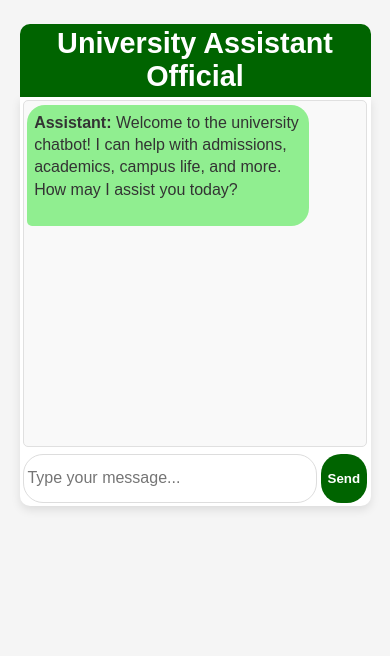
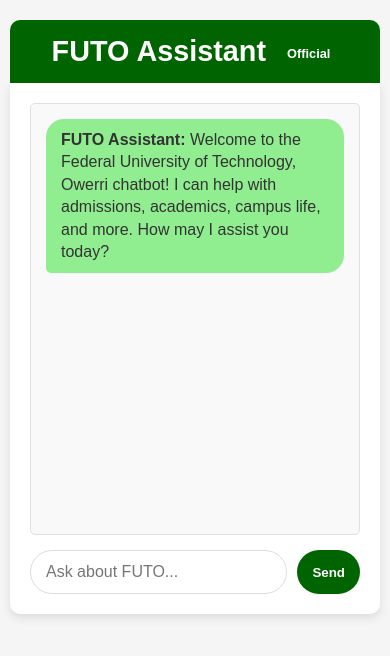
Before and after one commit to GunroarCannon/FUTO_chatbot, a website: page index.html in a window 390 px wide. Drawn offline with nearby package versions, Linux system fonts and the light colour scheme.

Commit message:
Update index.html

```diff
--- a/index.html
+++ b/index.html
@@ -3,10 +3,11 @@
 <head>
     <meta charset="UTF-8">
     <meta name="viewport" content="width=device-width, initial-scale=1.0">
-    <title>University Chat Assistant</title>
+    <title>FUTO Chat Assistant</title>
+    <!-- Add Bootstrap Icons -->
     <link rel="stylesheet" href="https://cdn.jsdelivr.net/npm/bootstrap-icons@1.11.3/font/bootstrap-icons.min.css">
     <style>
-        /* Updated Chatbot Styles */
+        /* Chatbot Specific Styles */
         body {
             font-family: 'Poppins', sans-serif;
             margin: 0;
@@ -15,15 +16,15 @@
         }
 
         .chat-container {
-            max-width: 90%;
+            max-width: 800px;
             margin: 20px auto;
-            padding: 2%;
+            padding: 20px;
         }
 
         .chat-header {
-            background-color: #006400;
+            background-color: #006400; /* Dark green */
             color: white;
-            padding: 2%;
+            padding: 15px;
             border-radius: 10px 10px 0 0;
             text-align: center;
         }
@@ -37,33 +38,32 @@
             background-color: white;
             border-radius: 0 0 10px 10px;
             box-shadow: 0 4px 10px rgba(0, 0, 0, 0.1);
-            padding: 2%;
+            padding: 20px;
         }
 
         .chat-log {
-            height: 60vh;
+            height: 400px;
             overflow-y: auto;
             border: 1px solid #e0e0e0;
             border-radius: 5px;
-            padding: 2%;
-            margin-bottom: 2%;
+            padding: 15px;
+            margin-bottom: 15px;
             background-color: #f9f9f9;
         }
 
         .user-message, .bot-message {
             margin-bottom: 12px;
-            padding: 2%;
+            padding: 10px 15px;
             border-radius: 18px;
             width: fit-content;
             display: block;
             max-width: 80%;
             word-wrap: break-word;
             line-height: 1.4;
-            position: relative;
         }
 
         .user-message {
-            background-color: #228B22;
+            background-color: #228B22; /* Forest green */
             color: white;
             text-align: right;
             margin-left: auto;
@@ -71,28 +71,27 @@
         }
 
         .bot-message {
-            background-color: #90EE90;
+            background-color: #90EE90; /* Light green */
             color: #333;
             text-align: left;
             margin-right: auto;
             border-bottom-left-radius: 5px;
-            padding-bottom: 25px;
+            position: relative;
         }
 
         .message-actions {
-            position: absolute;
-            right: 8px;
-            bottom: 8px;
             display: flex;
             gap: 8px;
+            margin-top: 8px;
+            justify-content: flex-end;
         }
 
         .action-btn {
-            background: rgba(0, 0, 0, 0.1);
+            background: rgba(0,0,0,0.1);
             border: none;
             border-radius: 50%;
-            width: 24px;
-            height: 24px;
+            width: 28px;
+            height: 28px;
             display: flex;
             align-items: center;
             justify-content: center;
@@ -101,12 +100,17 @@
         }
 
         .action-btn:hover {
-            background: rgba(0, 0, 0, 0.2);
+            background: rgba(0,0,0,0.2);
+        }
+
+        .loading-text {
+            color: #666;
+            font-style: italic;
         }
 
         #loading {
             font-style: italic;
-            color: #665;
+            color: #666;
             margin-bottom: 10px;
             text-align: center;
         }
@@ -117,25 +121,20 @@
 
         .chat-input {
             display: flex;
-            gap: 2%;
-            align-itemds: center;
-        }
-
-        .chat-input {
-    display: flex;
-    gap: 2%; /* Changed from 10px to 2% */
+            gap: 10px;
         }
 
         .chat-input input {
             flex: 1;
-    padding: 2%; /* Changed from 12px 15px to 2% */
+            padding: 12px 15px;
             border: 1px solid #ddd;
             border-radius: 25px;
             font-size: 1rem;
+            min-width: 0; /* Fix for mobile overflow */
         }
 
         .chat-input button {
-    padding: 2% 4%; /* Changed from 12px 25px to 2% 4% */
+            padding: 12px 20px; /* Reduced padding for mobile */
             background-color: #006400; /* Dark green */
             color: white;
             border: none;
@@ -143,69 +142,59 @@
             cursor: pointer;
             font-weight: bold;
             transition: background-color 0.3s;
+            white-space: nowrap; /* Prevent text wrapping */
         }
 
         .chat-input button:hover {
             background-color: #004d00; /* Darker green */
         }
 
-
-        #user-input {
-            flex: 1;
-            padding: 2%;
-            border: 1px solid #ddd;
-            border-radius: 20px;
-            font-size: 1rem;
-            resize: none;
-            min-height: 40px;
-            max-height: 120px;
-            overflow-y: auto;
-            line-height: 1.4;
+        /* Mobile responsiveness */
+        @media (max-width: 600px) {
+            .chat-container {
+                padding: 10px;
+                margin: 10px auto;
             }
 
-        #send-btn {
-            padding: 2% 4%;
+            .chat-input button {
+                padding: 12px 15px;
+            }
+
+            .user-message, .bot-message {
+                max-width: 90%;
+            }
+        }
+
+        /* FUTO branding elements */
+        .futo-badge {
+            display: inline-block;
             background-color: #006400;
             color: white;
-            border: none;
-            border-radius: 20px;
-            cursor: pointer;
-            font-weight: bold;
-            transition: background-color 0.3s;
-        }
-
-        @media (max-width: 600px) {
-            .chat-container { padding: 1%; }
-            .chat-header { padding: 1%; }
-            .chatbox { padding: 1%; }
-            .chat-log { height: 40vh; padding: 1%; }
-            .chat-input { gap: 1%; }
-            #user-input { padding: 1%; }
-            #send-btn { padding: 1% 2%; }
+            padding: 3px 8px;
+            border-radius: 4px;
+            font-size: 0.8rem;
+            margin-left: 5px;
+            vertical-align: middle;
         }
     </style>
 </head>
 <body>
+    <!-- Chatbot Section Only -->
     <div class="chat-container">
         <div class="chat-header">
-            <h2>University Assistant <span>Official</span></h2>
+            <h2>FUTO Assistant <span class="futo-badge">Official</span></h2>
         </div>
         <div class="chatbox">
-            <div id="chat-log" class="chat-log">
-                <div class="bot-message">
-                    <strong>Assistant:</strong> Welcome to the university chatbot!
-                    I can help with admissions, academics, campus life, and more.
-                    How may I assist you today?
-                </div>
-            </div>
+            <div id="chat-log" class="chat-log"></div>
             <div id="loading" class="hidden"><em>Loading...</em></div>
             <div class="chat-input">
-                <input id="user-input" placeholder="Type your message..."></textarea>
+                <input type="text" id="user-input" placeholder="Ask about FUTO...">
                 <button id="send-btn">Send</button>
             </div>
         </div>
     </div>
 
+    <!-- JavaScript -->
     <script>
         const chatLog = document.getElementById('chat-log');
         const userInput = document.getElementById('user-input');
@@ -213,21 +202,16 @@
         const loading = document.getElementById('loading');
         let timeoutId;
 
-        // Textarea auto-expand
-        userInput.addEventListener('input', function() {
-            this.style.height = 'auto';
-            this.style.height = Math.min(this.scrollHeight, 120) + 'px';
-        });
+        // Initial bot message
+        chatLog.innerHTML = `
+            <div class="bot-message">
+                <strong>FUTO Assistant:</strong> Welcome to the Federal University of Technology, Owerri chatbot!
+                I can help with admissions, academics, campus life, and more. How may I assist you today?
+            </div>
+        `;
 
-        // Handle Enter key (Shift+Enter for new line)
-        userInput.addEventListener('keydown', (e) => {
-            if (e.key === 'Enter' && !e.shiftKey) {
-                e.preventDefault();
-                sendMessage();
-            }
-        });
-
-        async function sendMessage(retryMessage = null) {
+        // Function to send user message to the server
+        async function sendMessage(retryMessage) {
             const message = retryMessage || userInput.value.trim();
             if (!message) return;
 
@@ -245,22 +229,32 @@
 
             loading.classList.remove('hidden');
             timeoutId = setTimeout(() => {
-                document.querySelector(`#${tempId} .loading-text`).textContent =
-                    "Checking network connection...";
+                const loadingElement = document.querySelector(`#${tempId} .loading-text`);
+                if (loadingElement) {
+                    loadingElement.textContent = "Checking network connection...";
+                }
             }, 5000);
 
             try {
-                // Simulated API call
-                const response = await new Promise(resolve => {
-                    setTimeout(() => resolve({
-                        response: "Failed to connect. Check internet connection.\n"
-                    }), 2000);
+                const response = await fetch('/chat', {
+                    method: 'POST',
+                    headers: {
+                        'Content-Type': 'application/json',
+                    },
+                    body: JSON.stringify({ message }),
                 });
 
                 clearTimeout(timeoutId);
+
+                if (!response.ok) {
+                    throw new Error('Network response was not ok');
+                }
+
+                const data = await response.json();
+
                 document.getElementById(tempId).outerHTML = `
                     <div class="bot-message">
-                        <strong>FUTO Assistant:</strong> ${response.response}
+                        <strong>FUTO Assistant:</strong> ${data.response}
                         <div class="message-actions">
                             <button class="action-btn" onclick="copyResponse(this)">
                                 <i class="bi bi-clipboard"></i>
@@ -272,11 +266,15 @@
                     </div>
                 `;
             } catch (error) {
+                console.error('Error:', error);
                 clearTimeout(timeoutId);
                 document.getElementById(tempId).outerHTML = `
                     <div class="bot-message">
-                        <strong>FUTO Assistant:</strong> Connection error
+                        <strong>FUTO Assistant:</strong> ${error.message || "Sorry, I'm having trouble connecting. Please try again later."}
                         <div class="message-actions">
+                            <button class="action-btn" onclick="copyResponse(this)">
+                                <i class="bi bi-clipboard"></i>
+                            </button>
                             <button class="action-btn" onclick="retry('${encodeURIComponent(message)}')">
                                 <i class="bi bi-arrow-clockwise"></i>
                             </button>
@@ -289,23 +287,40 @@
             }
         }
 
+        // Retry function
         window.retry = function(encodedMessage) {
             const message = decodeURIComponent(encodedMessage);
             sendMessage(message);
         }
 
+        // Copy response function
         window.copyResponse = function(button) {
-            const messageText = button.closest('.bot-message').querySelector('strong').nextSibling.textContent;
+            const messageElement = button.closest('.bot-message');
+            const messageText = Array.from(messageElement.childNodes)
+                .filter(node => node.nodeType === Node.TEXT_NODE)
+                .map(node => node.textContent.trim())
+                .join(' ');
+
             navigator.clipboard.writeText(messageText).then(() => {
                 const originalIcon = button.innerHTML;
                 button.innerHTML = '<i class="bi bi-check2"></i>';
+                button.style.color = '#006400';
                 setTimeout(() => {
                     button.innerHTML = originalIcon;
+                    button.style.color = '';
                 }, 2000);
             });
         }
 
+        // Event listener for send button
         sendBtn.addEventListener('click', () => sendMessage());
+
+        // Event listener for Enter key
+        userInput.addEventListener('keypress', (e) => {
+            if (e.key === 'Enter') {
+                sendMessage();
+            }
+        });
     </script>
 </body>
 </html>
```
Lines whose indentation alone changed are shown as unchanged.
